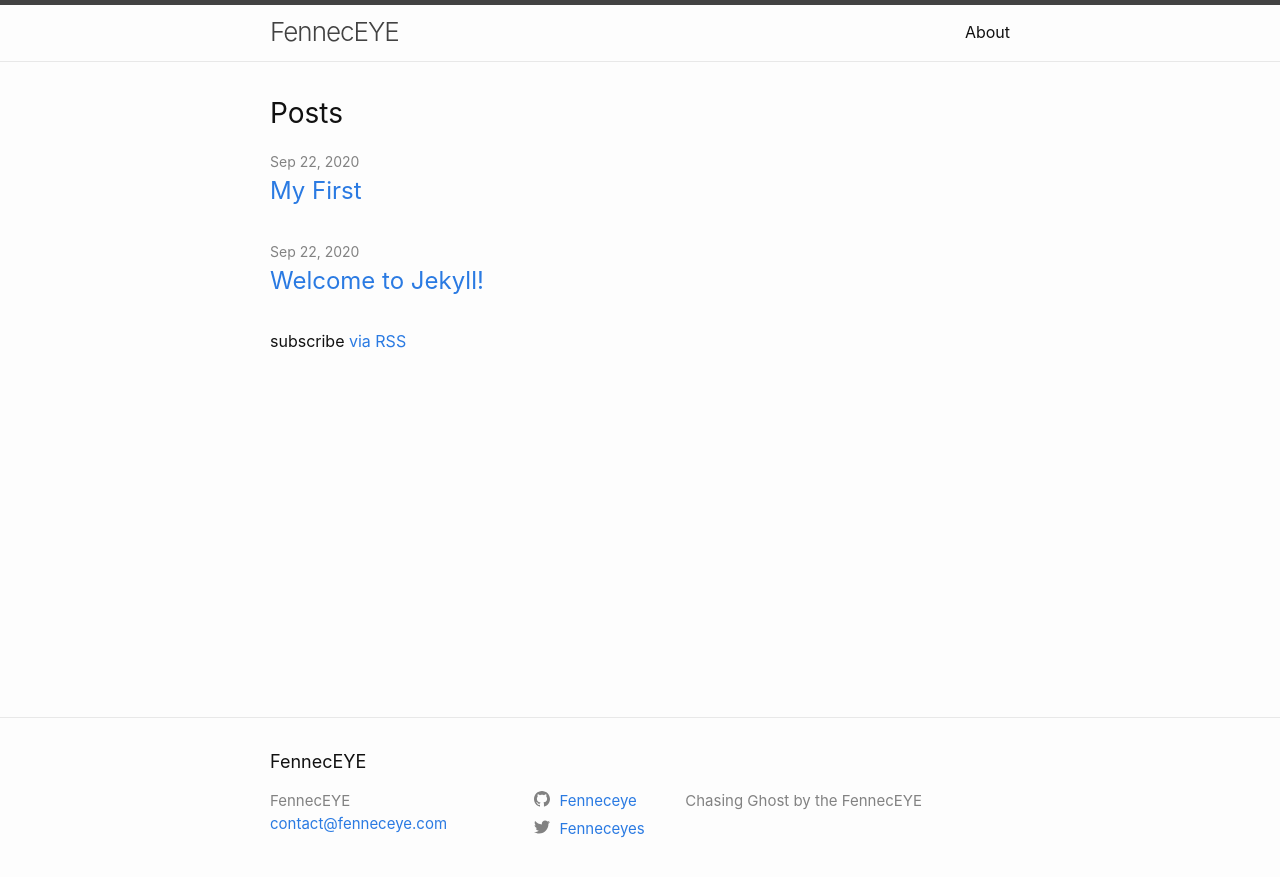
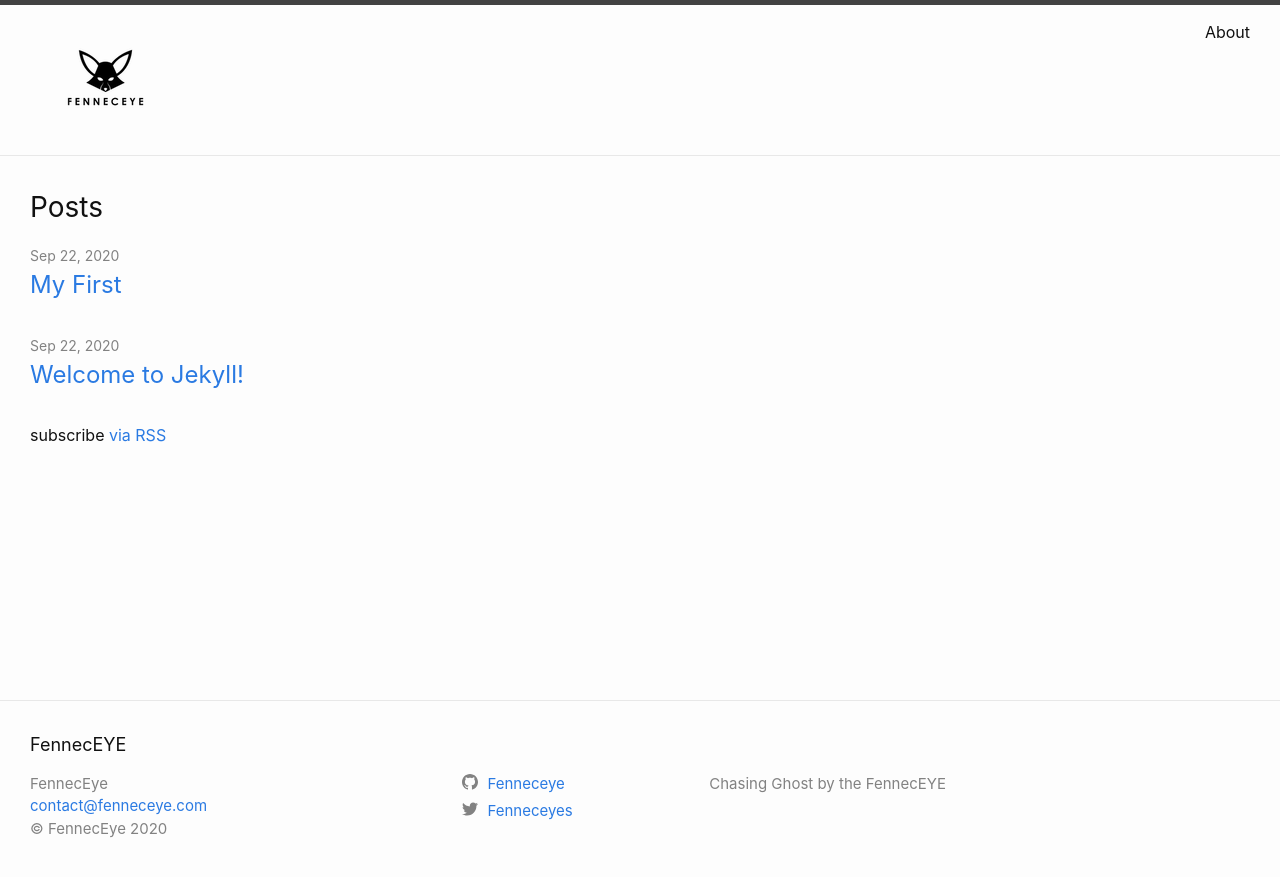
Before and after one commit to fenneceye/Blog, a Jekyll site: the page built from index.markdown, in a window 1280 px wide. Shown: the top 877 px of the page. Built offline with Jekyll 4.4.1, drawn with Linux system fonts in a browser that asks for light colours.

Commit message:
local theme + logo

```diff
--- a/_config.yml
+++ b/_config.yml
@@ -27,6 +27,18 @@ url: "https://fenneceye.github.io" # the base hostname & protocol for your site,
 twitter_username: Fenneceyes
 github_username:  Fenneceye
 
+
+# author
+author : FennecEye
+
+
+
+# copyright
+copyright: "FennecEye"
+
+
+# logo images/FenneceyeLOGO.png
+title-logo: /images/FenneceyeLOGO.png
 # Build settings
 # removed minima theme to regular
 # theme: minima
--- a/_includes/footer.html
+++ b/_includes/footer.html
@@ -18,6 +18,9 @@
             {%- if site.email -%}
             <li><a class="u-email" href="mailto:{{ site.email }}">{{ site.email }}</a></li>
             {%- endif -%}
+            {%- if site.copyright -%}
+            <li>&copy; {{ site.copyright }} {{ 'now' | date: "%Y"}}</li>
+            {%- endif -%}
         </ul>
       </div>
 
--- a/_includes/header.html
+++ b/_includes/header.html
@@ -3,7 +3,21 @@
   <div class="wrapper">
     {%- assign default_paths = site.pages | map: "path" -%}
     {%- assign page_paths = site.header_pages | default: default_paths -%}
-    <a class="site-title" rel="author" href="{{ "/" | relative_url }}">{{ site.title | escape }}</a>
+
+    <!--
+      original display
+      <a class="site-title" rel="author" href="{{ "/" | relative_url }}">{{ site.title | escape }}</a>
+    -->
+    <!-- Custome add title-->
+
+    <a class="site-title" rel="author" href="{{ "/" | relative_url }}">
+      {%- if site.title-logo -%}
+        <img src="{{ site.title-logo | relative_url}}" alt="{{ site.title | escape}}"></img>
+        {%- else -%}
+          {{ site.title | escape }}
+        {%- endif -%}
+    </a>
+
 
     {%- if page_paths -%}
       <nav class="site-nav">
--- a/assets/main.scss
+++ b/assets/main.scss
@@ -1,5 +1,5 @@
 ---
 # Only the main Sass file needs front matter (the dashes are enough)
 ---
-
+$content-width: 100%;
 @import "minima";
```
Also changed, not shown: images/FenneceyeLOGO.png (added).
